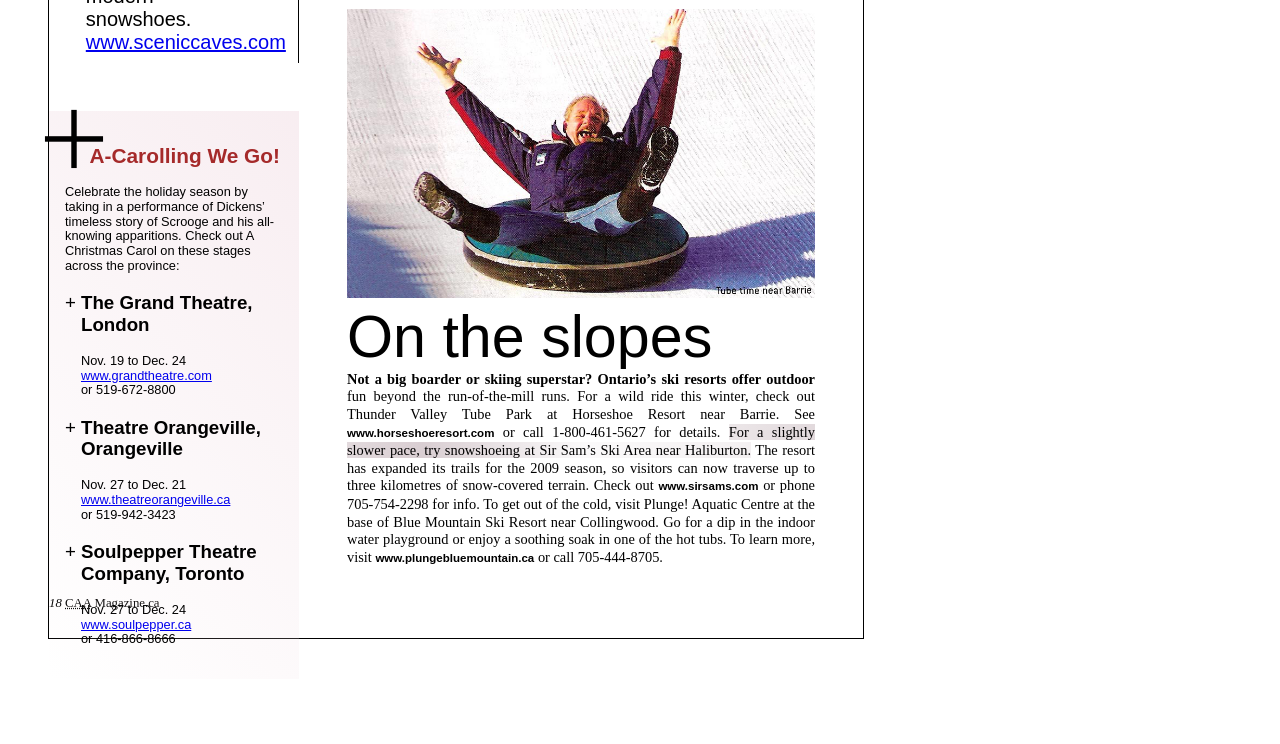
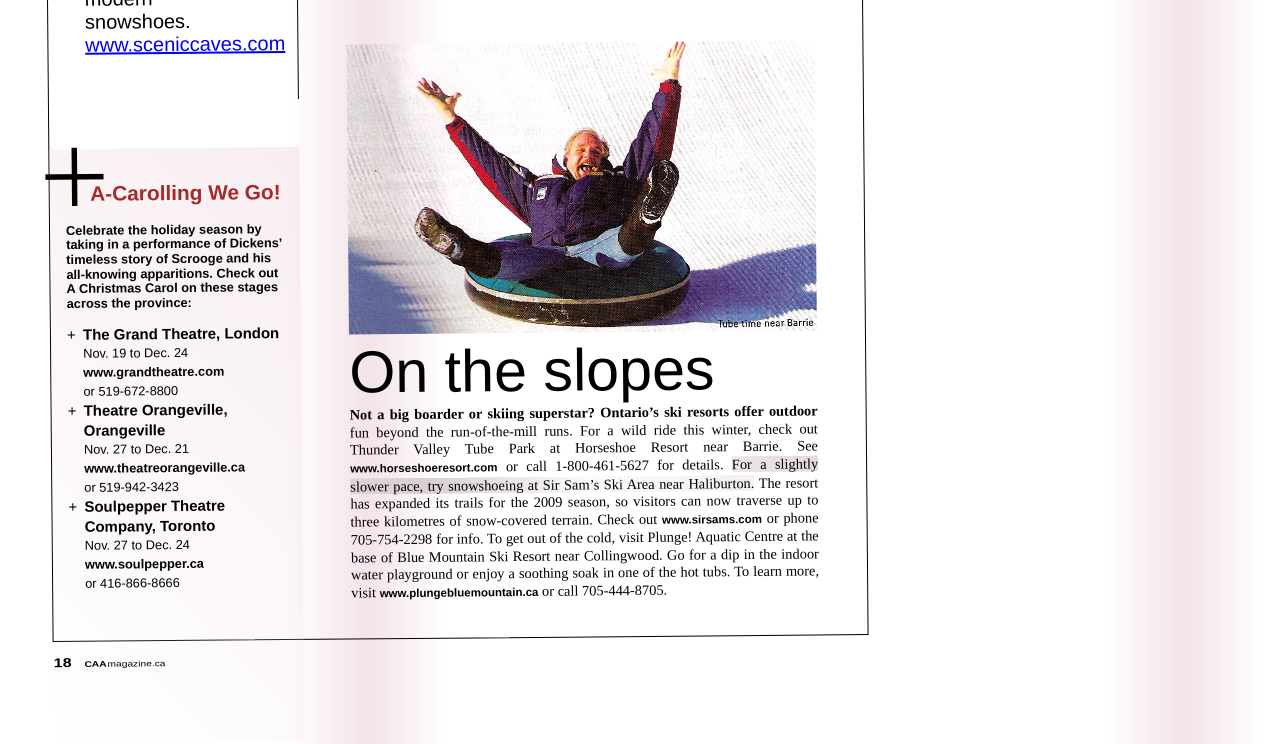
Before and after one commit to eldritch-quinn/comp1054-assignment2, a plain HTML site: page home-base.html in a window 1280 px wide. Shown: the part 465-1209 px from the top of the page. Before the commit the page ends 1152 px from the top, so only its background shows below. Drawn offline with nearby package versions, Linux system fonts and the light colour scheme.

Commit message:
styled the footer and added some comments

```diff
--- a/css/styles.sass
+++ b/css/styles.sass
@@ -3,8 +3,10 @@
 *
     box-sizing: border-box
 
-/*html
-    rotate: -.5deg*/
+html
+    rotate: -.5deg
+    background: linear-gradient(90deg, rgba(0,0,0,0) 35%, rgba(241,220,227,.8) 45%, rgba(0,0,0,0) 55%)
+    max-width: 8.5in
 
 // Margin for the edges of the document
 #container
@@ -49,6 +51,7 @@ header
 // Main Styles
 main
     width: 100%
+    height: 100%
     margin: 0
 
     display: grid
@@ -132,17 +135,22 @@ aside
         a
             white-space: normal
 
-    // A-Corlling We Go!
+    // A-Carolling We Go!
     &:nth-of-type(2)
 
+        // Background for this is a gradient
         background: linear-gradient(45deg, rgba(0,0,0,0) 0%, rgba(241,220,227,.5) 100%)
         padding: 1rem
+        font-size: .8rem
+
+        // the header for the A-caroling be go
         h2
             color: brown
             font-size: 1.3rem
             float: right
 
             margin-right: .2rem
+            // This adds that giant plus beside the h2 in the article
             &::before
                 color: black
                 content: '＋'
@@ -151,15 +159,48 @@ aside
                 position: absolute
                 left: -15px
                 top: -15px
-        p
-            font-size: .8rem
 
+        // Set only top-level ps to be bold
+        > p
+            font-weight: bold
+
+        // List Styles
         ul
+            // remove some padding
             padding-left: 1rem
+            // remove the list style
             list-style: none
             li
+                h3, p
+                    margin: 0
+                    line-height: 1.2rem
                 h3::before
                     position: absolute
                     left: 1rem
                     content: "+"
                     font-weight: lighter
+                a
+                    font-weight: bold
+                    text-decoration: none
+                    color: black
+
+footer
+    position: static
+    bottom: 0
+    font-family: sans-serif
+
+    font-size: .8rem
+    transform: scaleY(.8)
+    text-transform: lowercase
+    em
+        font-size: 1rem
+        font-weight: bold
+        font-style: normal
+        padding-right: .5rem
+
+    abbr[title] // set this to title to override the normalize
+        text-decoration: none
+        text-transform: uppercase
+        font-weight: bolder
+        position: relative
+        right: -2px
```
Also changed, not shown: css/styles.css.
